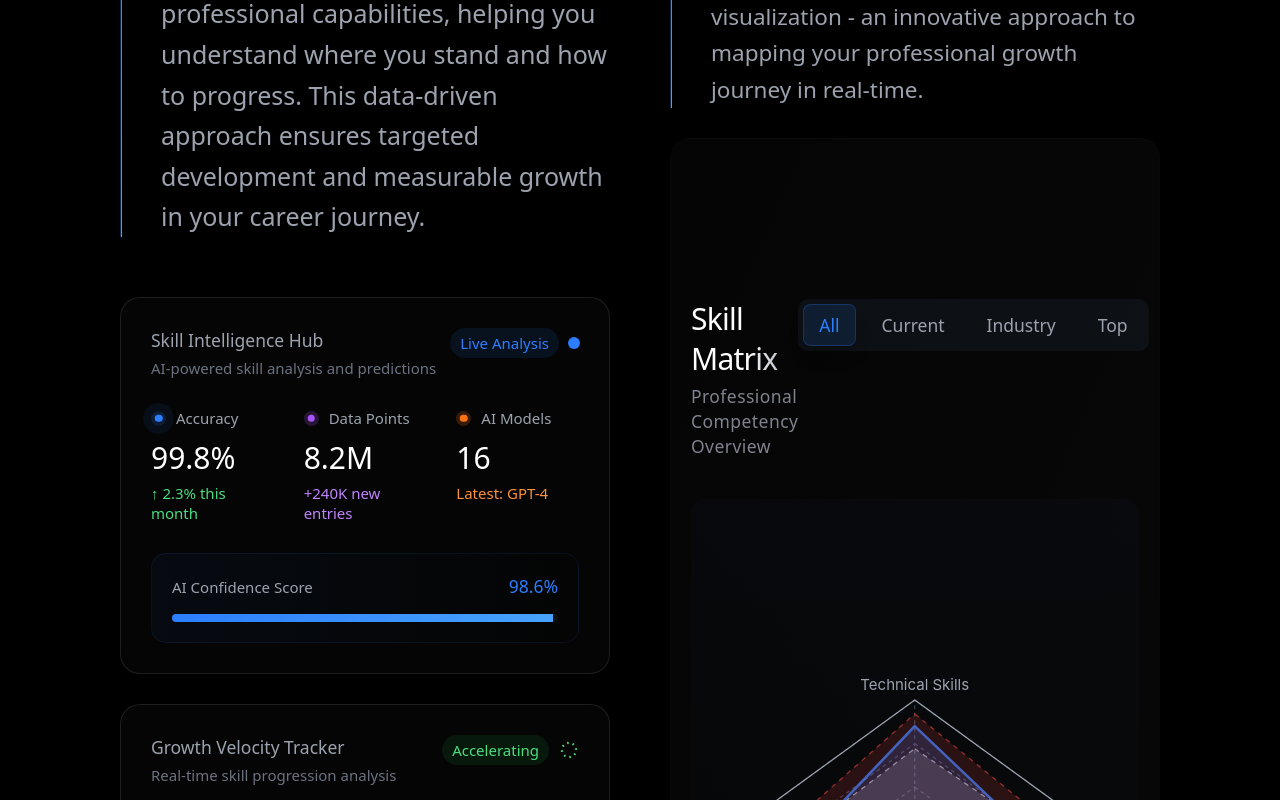
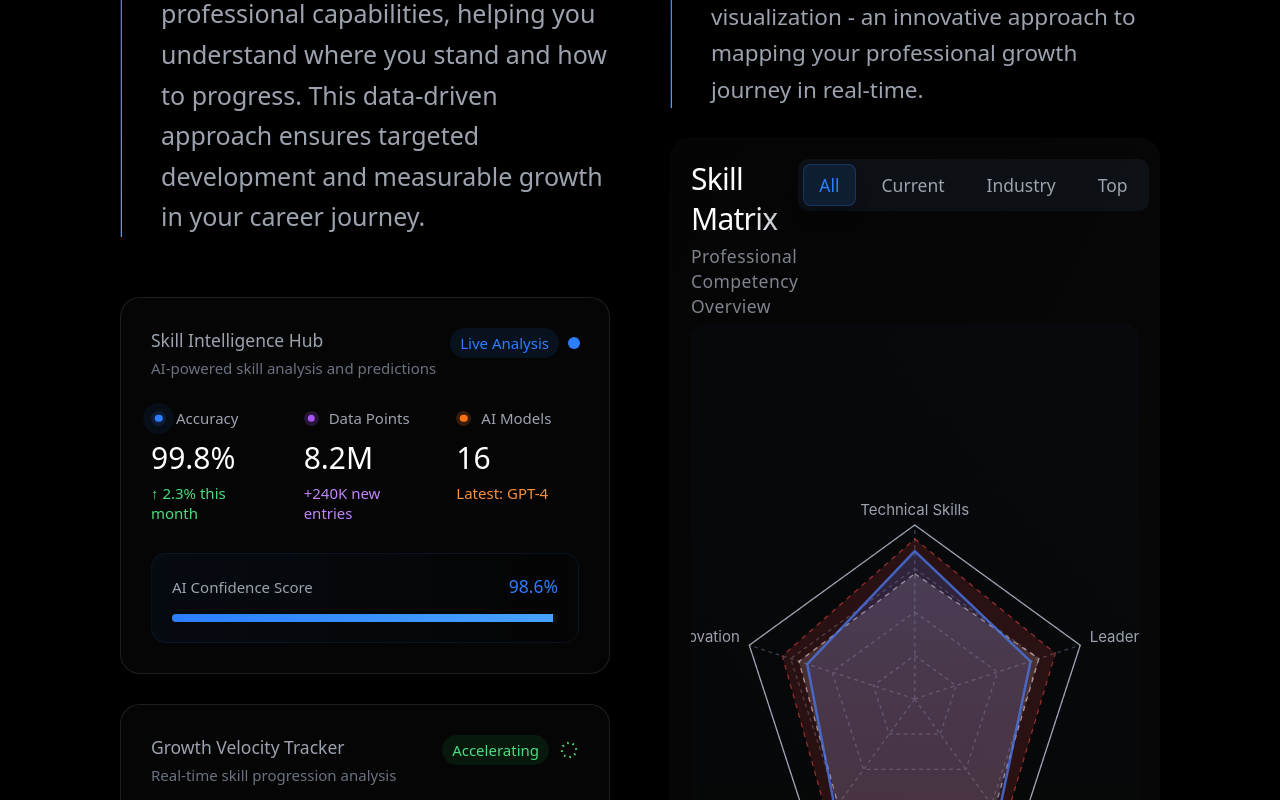
Before and after one commit to LordAK7/adivirtus, a React (Vite) app: page / in a window 1280 px wide. Shown: the part 6900-7700 px from the top of the page. Built offline with nearby package versions, Linux system fonts and the light colour scheme.

Commit message:
Imrpoved design

```diff
--- a/src/demo/SkillMatrix.jsx
+++ b/src/demo/SkillMatrix.jsx
@@ -497,12 +497,12 @@ const SkillMatrix = ({ skills }) => {
             variants={containerVariants}
             initial="hidden"
             animate="visible"
-            className="p-4 pt-32 mt-24 bg-gradient-to-br from-[#050505]/95 via-[#070707]/90 to-[#090909]/85
+            className="p-4 pt-30 mt-24 bg-gradient-to-br from-[#050505]/95 via-[#070707]/90 to-[#090909]/85
               backdrop-blur-xl rounded-2xl border border-gray-900/20 shadow-2xl"
           >
             <motion.div
               variants={itemVariants}
-              className="flex justify-between items-start mb-8"
+              className="flex justify-between items-start mb-1"
             >
               <div>
                 <h3 className="text-2xl font-medium bg-gradient-to-r from-white via-white to-gray-400
```
